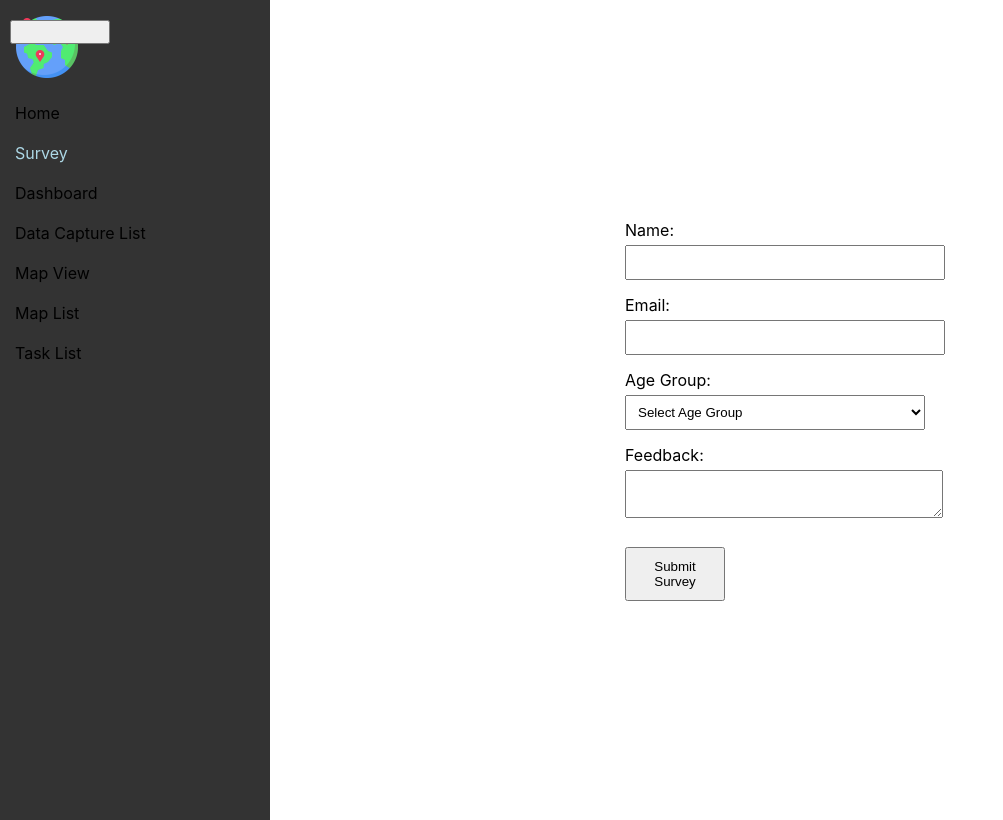
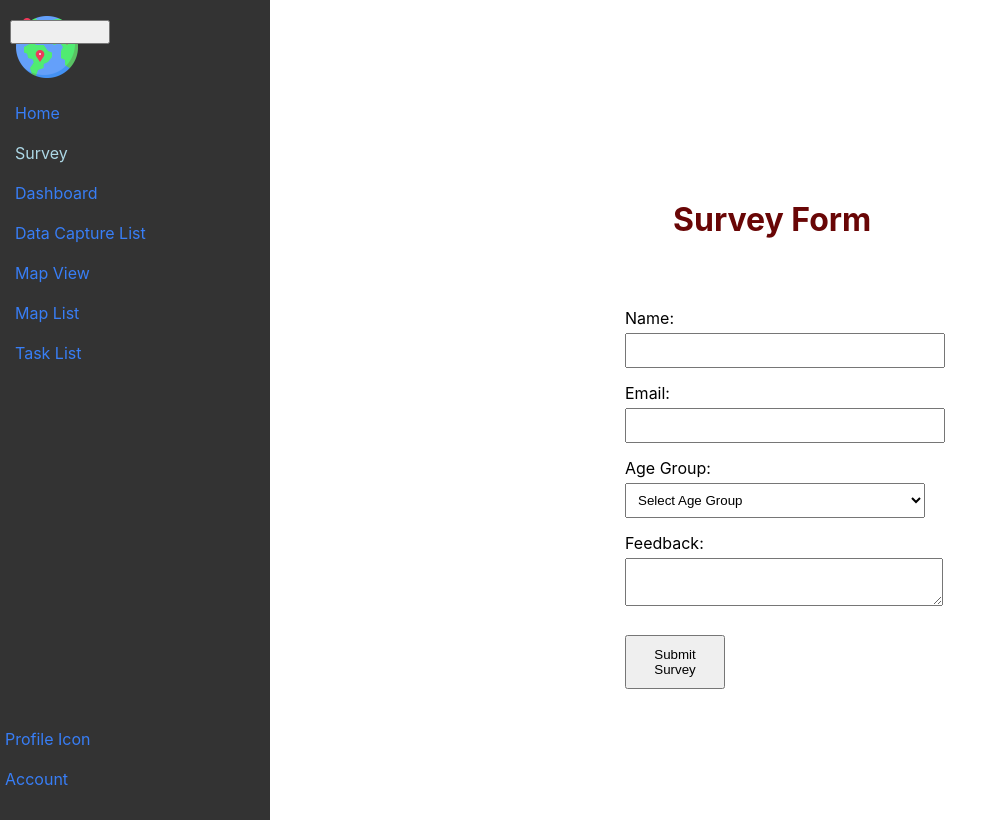
Before and after one commit to eriancoet/mapview, a React (Create React App) app: page /Survey in a window 1280 px wide. Shown: the whole page, without its empty margins (0-1003 px from the left). Built offline with nearby package versions, Linux system fonts and the light colour scheme.

Commit message:
headings update

```diff
--- a/src/ClientList.css
+++ b/src/ClientList.css
@@ -1,9 +1,12 @@
 /* Existing styles for larger screens */
 .grid-container {
+    padding: 3rem;
     display: grid;
     grid-template-columns: repeat(4, 1fr);
     gap: 1rem;
 }
+
+
 
 /* Responsive styles for mobile screens */
 @media screen and (max-width: 600px) {
--- a/src/Home.css
+++ b/src/Home.css
@@ -1,3 +1,4 @@
 h1 {
+    padding: 3rem;
     color:rgb(105, 6, 6)
 }
--- a/src/Home.js
+++ b/src/Home.js
@@ -2,7 +2,7 @@ import React from "react";
 import './Navbar.css';
 import Navbar from './Navbar';
 import './Layout.css';
-
+import './Home.css';
 
 
 function Home() {
--- a/src/Layout.css
+++ b/src/Layout.css
@@ -19,3 +19,21 @@
     flex: 1; /* Takes up 2 portions of the space, making it larger than the navbar */
     /* Add any additional styling for your map here */
 }
+
+/* Layout.css */
+
+.Map {
+    position: relative;
+    /* Other styling for your map */
+  }
+
+  .HeadingMap {
+    position: absolute;
+    top: 10px; /* Adjust as needed */
+    left: 30%; /* Adjust as needed */
+    z-index: 10; /* Ensure it's above the map */
+    color: white; /* Or any color that contrasts well with your map */
+    background-color: rgba(0, 0, 0, 0.5); /* Optional: for better visibility */
+    padding: 5px; /* Optional, for styling */
+    border-radius: 5px; /* Optional, for styling */
+  }
--- a/src/Layout.js
+++ b/src/Layout.js
@@ -6,12 +6,19 @@ import ClientList from './ClientList';
 
 function Layout() {
   return (
+    <div>
+
     <div className="layout-container">
+
     <Navbar className="Navbar" />
 
     <Map className="Map" />
+    <div>
+    <h1 className="HeadingMap">MapView</h1>
+    </div>
     <ClientList className="ClientList" />
 
+    </div>
     </div>
   );
 }
--- a/src/Navbar.css
+++ b/src/Navbar.css
@@ -32,6 +32,11 @@
   z-index: 1001;
   /* Additional styling as needed */
 }
+
+.nav-item {
+  color: rgb(3, 146, 249); /* Sets default link color to white */
+  text-decoration: none; /* Optional */
+}
 .nav-item a {
   color: white; /* Sets default link color to white */
   text-decoration: none; /* Optional */
@@ -62,7 +67,15 @@
 /* Additional styles for links if needed */
 .navbar ul li a {
   text-decoration: none; /* Removes underline from links */
-  color: black; /* Sets text color */
+  color: rgb(56, 126, 246); /* Sets text color */
   display: block; /* Makes the entire area of the list item clickable */
   padding: 5px; /* Adds padding for better clickability and visual appeal */
 }
+
+.BottomMenu {
+  position: fixed;
+  bottom: 1rem;
+  left: 0;
+  width: 100%;
+
+}
--- a/src/Navbar.js
+++ b/src/Navbar.js
@@ -30,6 +30,14 @@ function Navbar() {
                     <li className='nav-item'><NavLink to="/MapList" activeClassName="active">Map List</NavLink></li>
                     <li className='nav-item'><NavLink to="/TaskList" activeClassName="active">Task List</NavLink></li>
                 </ul>
+                <ul className="BottomMenu">
+                    <li>
+                        <NavLink to="/Profile" activeClassName="active">Profile Icon</NavLink>
+                    </li>
+                    <li>
+                        <NavLink to="/Account" activeClassName="active">Account</NavLink>
+                    </li>
+                </ul>
             </nav>
         </>
     );
--- a/src/SurveyMain.js
+++ b/src/SurveyMain.js
@@ -1,6 +1,6 @@
 import React, { useState } from 'react';
 import './Survey.css';
-
+import './Home.css';
 
 function SurveyForm() {
     const [formData, setFormData] = useState({
@@ -23,6 +23,7 @@ function SurveyForm() {
     return (
         <form onSubmit={handleSubmit}>
             <div>
+                <h1>Survey Form</h1>
                 <label htmlFor="name">Name:</label>
                 <input
                     type="text"
```
